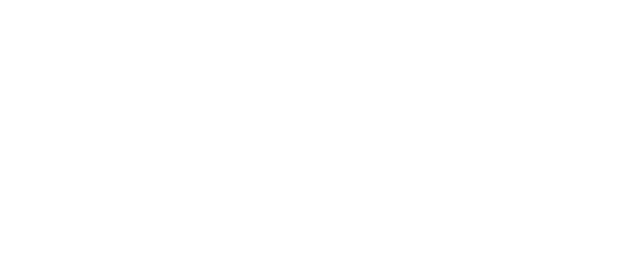
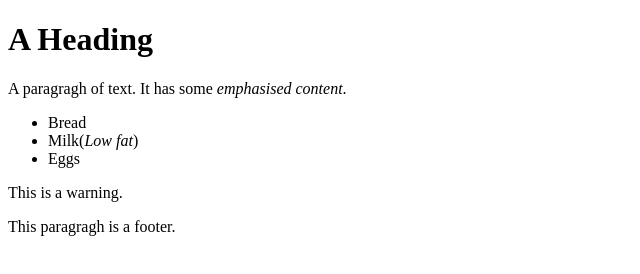
Before and after one commit to RamiMhanna/RamiMhanna.github.io, a plain HTML site: page scratch/css.html in a window 1280 px wide. Shown: the whole page, without its empty margins (0-640 px from the left). Drawn offline with Linux system fonts and the light colour scheme.

Commit message:
Adding content to the file

```diff
--- a/scratch/css.html
+++ b/scratch/css.html
@@ -8,7 +8,15 @@
   </head>
 
   <body>
-
+    <h1>A Heading</h1>
+    <p>A paragragh of text. It has some <em>emphasised content</em>.</p>
+    <ul>
+      <li>Bread</li>
+      <li>Milk(<em>Low fat</em>)</li>
+      <li class="important">Eggs</li>
+    </ul>
+    <p class="warning">This is a warning.</p>
+    <p id="footer">This paragragh is a footer.</p>
   </body>
 
 </html>
```
